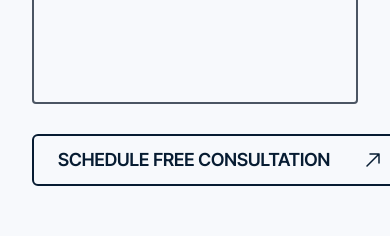
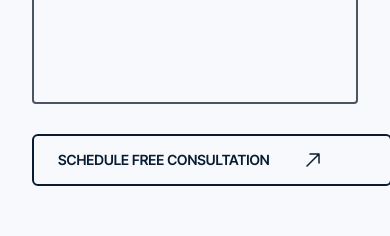
Before and after one commit to alihusayni/tll-next, a Next.js app: page /resources in a window 390 px wide. Shown: the part 3382-3618 px from the top of the page. Built offline with nearby package versions, Linux system fonts and the light colour scheme.

Commit message:
contact btn fix [TLL-213]

```diff
--- a/src/components/molecules/contact-form.tsx
+++ b/src/components/molecules/contact-form.tsx
@@ -188,7 +188,7 @@ export default function ContactForm() {
       <button
         type="submit"
         disabled={loading}
-        className="group self-start bg-transparent border-2 border-[#071C32] text-[#071C32] font-inter-tight font-semibold text-[18px] uppercase rounded-md hover:bg-[#FF7031] active:bg-[#FF7031] hover:border-[#FF7031] active:border-[#FF7031] hover:text-white active:text-white transition-all w-[23.563rem] h-[3.25rem] hover:w-[24.5rem] active:w-[24.5rem] flex items-center justify-start gap-4 pl-6 disabled:opacity-50"
+        className="group self-start bg-transparent border-2 border-[#071C32] text-[#071C32] font-inter-tight font-semibold text-sm sm:text-lg uppercase rounded-md hover:bg-[#FF7031] active:bg-[#FF7031] hover:border-[#FF7031] active:border-[#FF7031] hover:text-white active:text-white transition-all w-[22.5rem] sm:w-[23.563rem] h-[3.25rem] hover:w-[23.5rem] active:w-[23.5rem] hover:sm:w-[24.5rem] active:sm:w-[24.5rem] flex items-center justify-start gap-4 pl-6 disabled:opacity-50"
       >
         {loading ? 'Submitting...' : 'Schedule Free Consultation'}
         <svg
```
